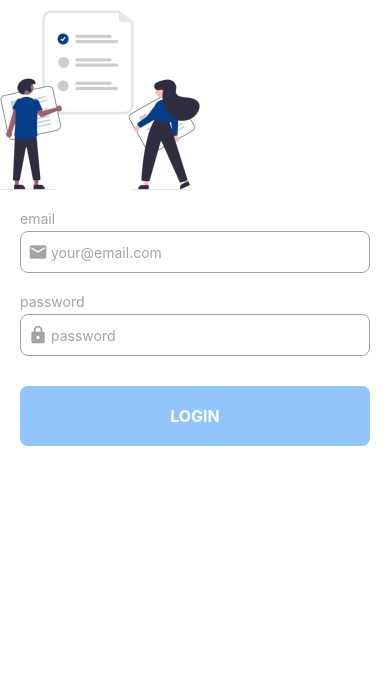
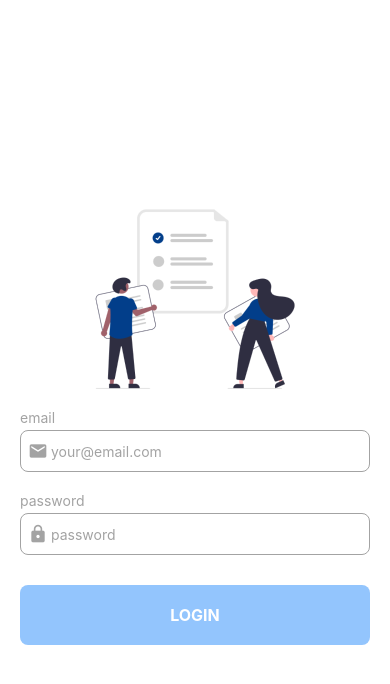
Before and after one commit to bopboy/rn-todoapp, a React Native app: screen /Home in a window 390 px wide. Shown: the top 684 px of the page. Built offline with nearby package versions, Linux system fonts and the light colour scheme.

Commit message:
노치 디자인 문제 해결 2
useSafeAreaInsets

```diff
--- a/src/screens/SignInScreen.js
+++ b/src/screens/SignInScreen.js
@@ -1,6 +1,6 @@
 import { useEffect, useRef, useState } from 'react';
 import { Alert, Image, Keyboard, StyleSheet, View } from 'react-native';
-import { SafeAreaView } from 'react-native-safe-area-context';
+import { useSafeAreaInsets } from 'react-native-safe-area-context';
 import { signIn } from '../api/auth';
 import Button from '../components/Button';
 import Input, {
@@ -20,13 +20,7 @@ const SignInScreen = ({ navigation }) => {
     const [disabled, setDisabled] = useState(true);
     const [isLoading, setIsLoading] = useState(false);
 
-    // useEffect(() => {
-    //     navigation.setOptions({
-    //         contentStyle: {
-    //             backgroundColor: email ? 'skyblue' : 'lightgray',
-    //         },
-    //     });
-    // }, [navigation, email]);
+    const insets = useSafeAreaInsets();
 
     useEffect(() => {
         setDisabled(!email || !password);
@@ -50,7 +44,12 @@ const SignInScreen = ({ navigation }) => {
 
     return (
         <SafeInputView>
-            <SafeAreaView style={styles.container}>
+            <View
+                style={[
+                    styles.container,
+                    { paddingTop: insets.top, paddingBottom: insets.bottom },
+                ]}
+            >
                 <Image
                     // eslint-disable-next-line no-undef
                     source={require('../../assets/main.png')}
@@ -84,7 +83,7 @@ const SignInScreen = ({ navigation }) => {
                         isLoading={isLoading}
                     />
                 </View>
-            </SafeAreaView>
+            </View>
         </SafeInputView>
     );
 };
@@ -96,8 +95,8 @@ SignInScreen.propTypes = {
 const styles = StyleSheet.create({
     container: {
         flex: 1,
-        // justifyContent: 'center',
-        // alignItems: 'center',
+        justifyContent: 'center',
+        alignItems: 'center',
     },
     image: {
         borderWidth: 1,
```
